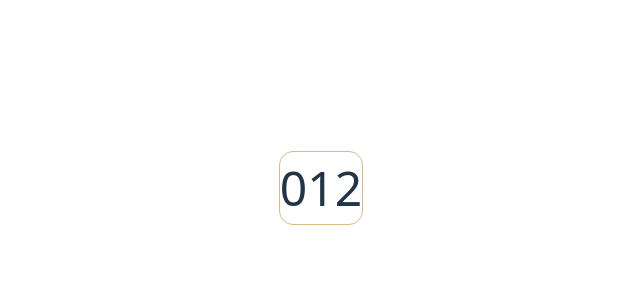
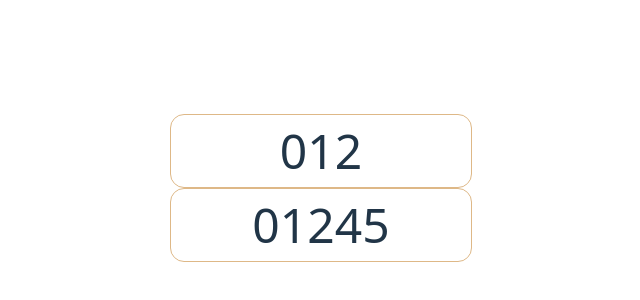
Before and after one commit to VinitKumar-Jha/Lottery-Game, a React (Vite) app: page / in a window 1280 px wide. Shown: the part 212-512 px from the top of the page, without its empty margins (319-959 px from the left). Built offline with nearby package versions, Linux system fonts and the light colour scheme.

Commit message:
Add some style in Ticket component

```diff
--- a/src/App.jsx
+++ b/src/App.jsx
@@ -8,6 +8,9 @@ function App() {
     <>
       {/* <Lottery /> */}
       <Ticket ticket={[0, 1, 2]} />
+       <Ticket ticket={[0, 1, 2, 4, 5]} />
+
+
     </>
   )
 }
--- a/src/Ticket.css
+++ b/src/Ticket.css
@@ -1,4 +1,5 @@
 .Ticket {
   border: 1px solid burlywood;
   border-radius: 14px;
+  width: 300px;
 }
```
